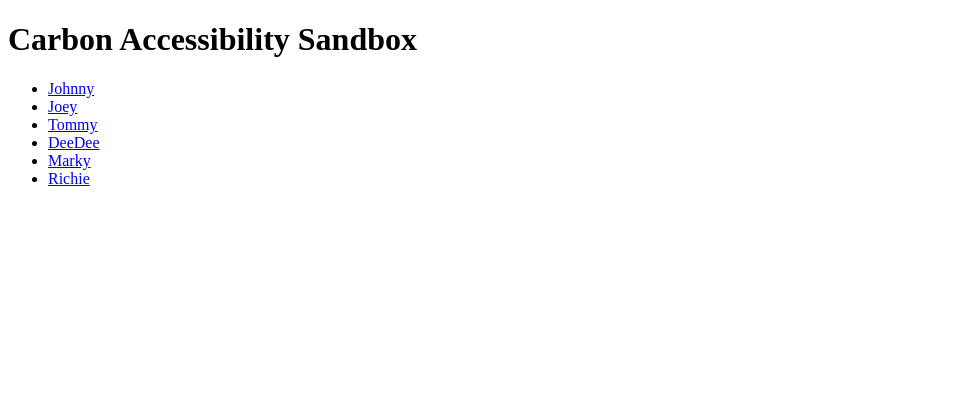
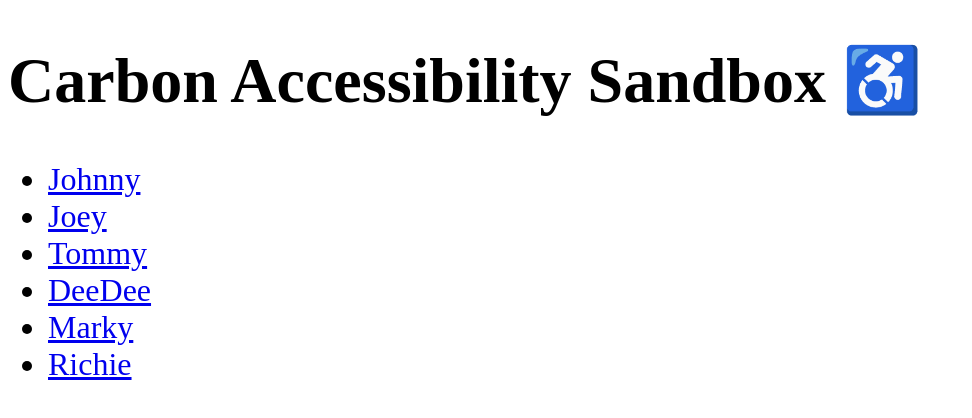
Before and after one commit to dakahn/carbon-accessibility-sandbox, a Gatsby site: page / in a window 1280 px wide. Shown: the whole page, without its empty margins (0-972 px from the left). Built offline with nearby package versions, Linux system fonts and the light colour scheme; Gatsby itself is replaced by a stand-in of ours.

Commit message:
Add initial styling to index

```diff
--- a/src/pages/index.js
+++ b/src/pages/index.js
@@ -1,10 +1,19 @@
 import React from 'react';
+import styled from 'styled-components';
 
 export default () => (
   <>
-    <h1>Carbon Accessibility Sandbox</h1>
+    <H1>
+      Carbon Accessibility Sandbox{' '}
+      <span
+        role="img"
+        aria-label="A blue sign with a white graphic of a person sitting in a wheelchair"
+      >
+        ♿
+      </span>
+    </H1>
     <nav>
-      <ul>
+      <Ul>
         <li>
           <a href="/johnny">Johnny</a>
         </li>
@@ -23,7 +32,15 @@ export default () => (
         <li>
           <a href="/richie">Richie</a>
         </li>
-      </ul>
+      </Ul>
     </nav>
   </>
 );
+
+const H1 = styled.h1`
+  font-size: 4rem;
+`;
+
+const Ul = styled.ul`
+  font-size: 2rem;
+`;
```
